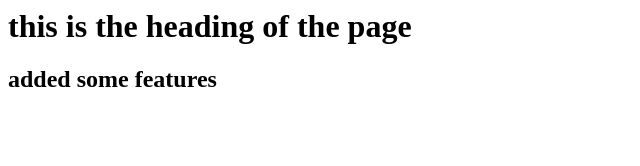
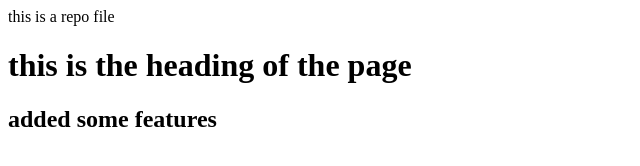
Before and after one commit to Rohansharma255/localrepo, a plain HTML site: page index.html in a window 1280 px wide. Shown: the whole page, without its empty margins (0-640 px from the left). Drawn offline with Linux system fonts and the light colour scheme.

Commit message:
localrepo

```diff
--- a/index.html
+++ b/index.html
@@ -1,2 +1,3 @@
+<p>this is a repo file</p>
 <h1>this is the heading of the page</h1>
 <h2>added some features</h2>
```
